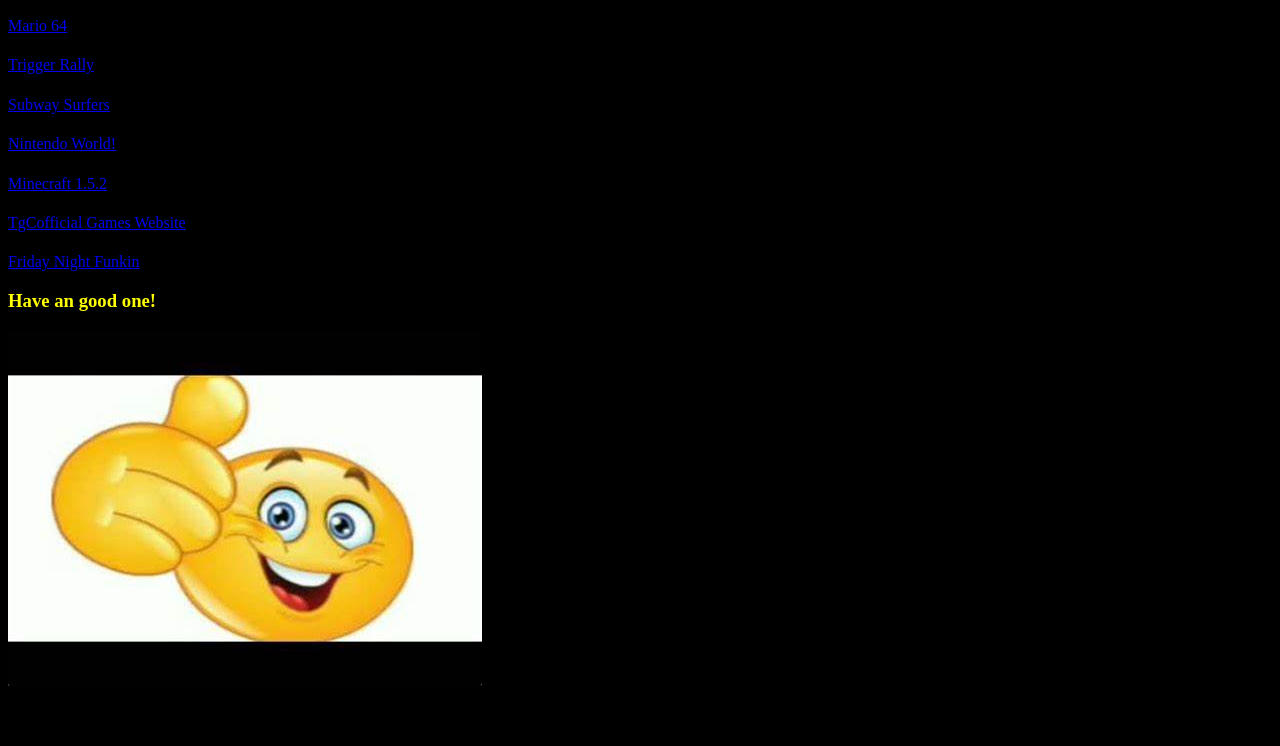
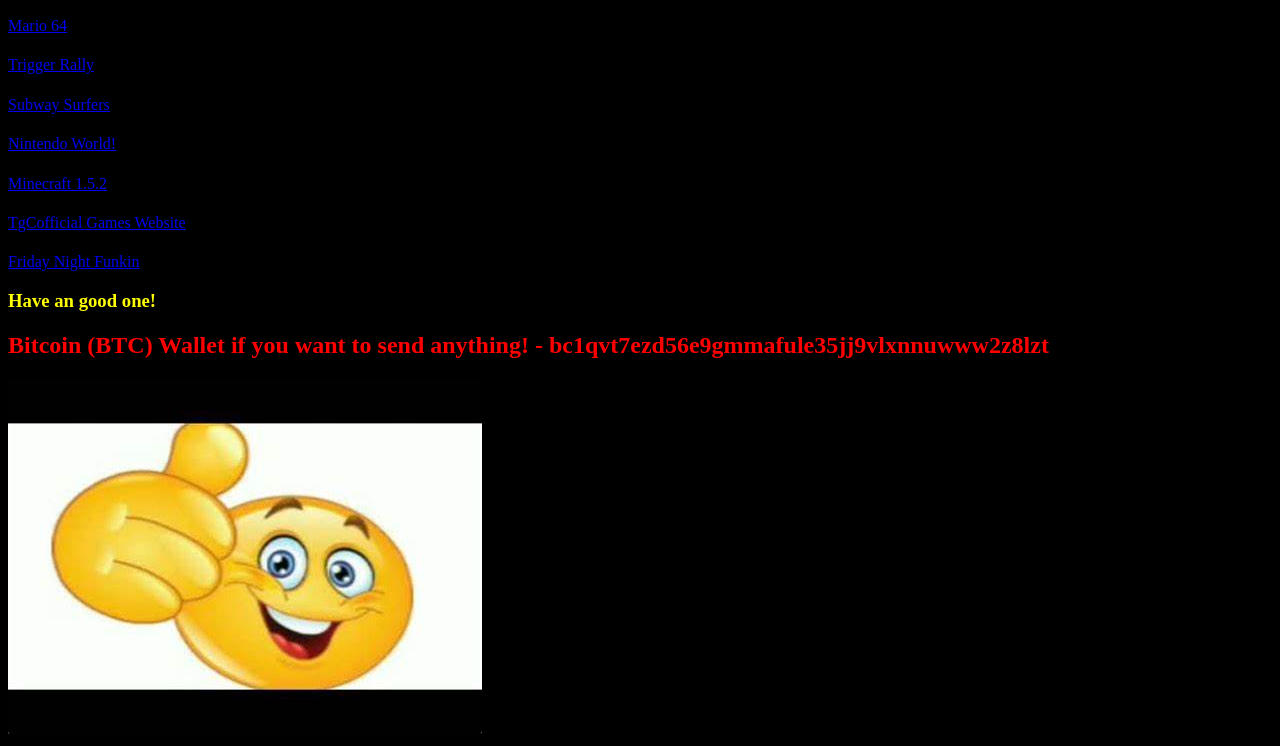
Before and after one commit to VV1213/fuckyou, a plain HTML site: page index.html in a window 1280 px wide. Shown: the part 110-856 px from the top of the page. Before the commit the page ends 808 px from the top, so only its background shows below. Drawn offline with Linux system fonts and the light colour scheme.

Commit message:
Update index.html

```diff
--- a/index.html
+++ b/index.html
@@ -22,6 +22,7 @@
 <h1> </h1>
 <a href="https://realdunkin.github.io/fnfmegapack-html5/release/"> Friday Night Funkin </a>
 <h3> Have an good one! </h3>
+<h2> Bitcoin (BTC) Wallet if you want to send anything! - bc1qvt7ezd56e9gmmafule35jj9vlxnnuwww2z8lzt </h2>
 <img src="img/joinha.jpeg" alt="kk">
     </body>
 </html>
```
